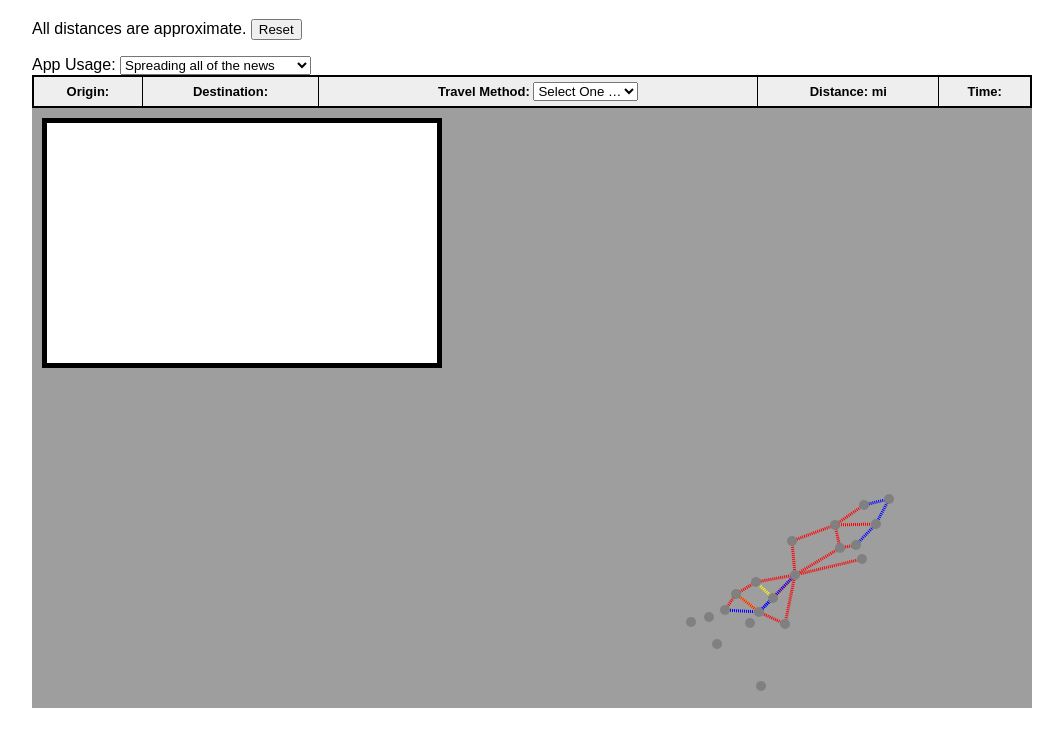
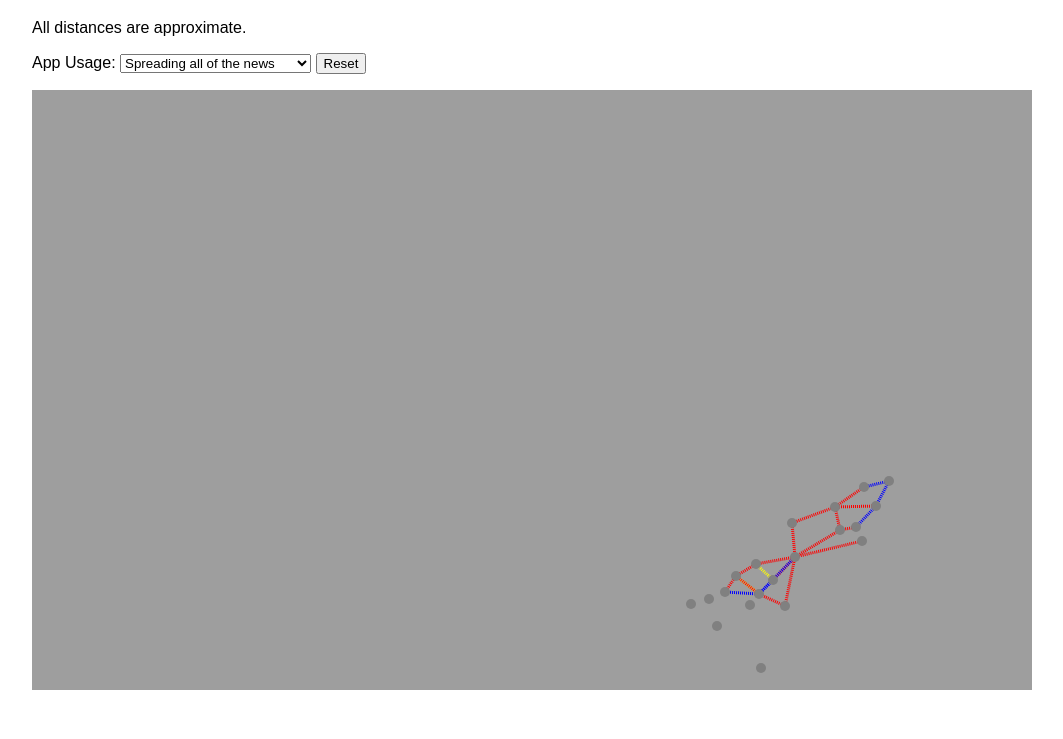
Before and after one commit to blackpan2/SpreadOfNews, a plain HTML site: page index.html in a window 1280 px wide. Both pictures are taken after a click on the button "Reset". Shown: the part 61-800 px from the top of the page, without its empty margins (108-1171 px from the left). Drawn offline with nearby package versions, Linux system fonts and the light colour scheme.

Commit message:
hide and show the travel method dropdown (so that is only shown when it can be used) remove unneeded css add a handler for changing between the different usage options (to immediately redraw the canvas) make the canvas drawing functions on the top level so that they can be referred to by the change usage handler remove the table from the html

```diff
--- a/css/style.css
+++ b/css/style.css
@@ -41,24 +41,10 @@ html {
     display: none;
 }
 
-table.dataTable {
-    border: 2px solid #000000;
-    background-color: #EEEEEE;
-    width: 100%;
-    text-align: center;
-    border-collapse: collapse;
+#menu {
+    padding-bottom: 1em;
 }
 
-table.dataTable td, table.dataTable th {
-    border: 1px solid #000000;
-    padding: 5px 4px;
+.hidden {
+    visibility: hidden;
 }
-
-table.dataTable tbody td {
-    font-size: 13px;
-    font-weight: bold;
-}
-
-table.dataTable tfoot td {
-    font-size: 14px;
-}
--- a/index.html
+++ b/index.html
@@ -18,37 +18,27 @@
     <p>All distances are approximate.
         <!--Todo add more explanation-->
         <!--Todo add information about the different traversal options-->
-        <button id="reset-button">Reset</button>
     </p>
     <div id="error-div">
         <span id="error-message"></span>
         <button id="close-error-button"><i class="fas fa-times-circle"></i></button>
     </div>
+    <div id="menu">
         <label>App Usage:
             <select id="usage_method" name="usage_method">
                 <option value="spread">Spreading all of the news</option>
                 <option value="distance">Travel Time between 2 cities</option>
             </select>
         </label>
-    <table class="dataTable">
-        <tbody>
-        <tr>
-            <td>Origin: <span id="origin-city-name"></span></td>
-            <td>Destination: <span id="destination-city-name"></span></td>
-            <td>
-                <label>Travel Method:
+        <button id="reset-button">Reset</button>
+        <label class="travel_method_wrapper hidden">Travel Method:
             <select id="travel_method" name="travel_method">
                 <option value="">Select One …</option>
                 <option value="road">Road</option>
                 <option value="railroad">Railroad</option>
             </select>
         </label>
-            </td>
-            <td>Distance: <span id="distance-report"></span>mi</td>
-            <td>Time: <span id="time-report"></span></td>
-        </tr>
-        </tbody>
-    </table>
+    </div>
     <div id="cy-map-wrapper">
         <div id="cy"></div>
     </div>
--- a/js/index.js
+++ b/js/index.js
@@ -77,41 +77,6 @@ function initCytoscape() {
     });
     canvas = layer.getCanvas();
     ctx = canvas.getContext('2d');
-    function drawStationary() {
-        ctx.fillStyle = 'black';
-        ctx.fillRect(10, 10, 400, 250);
-        ctx.fillStyle = 'white';
-        ctx.fillRect(15, 15, 390, 240);
-
-        ctx.font = "small-caps 700 30px system-ui";
-        ctx.fillStyle = "black";
-        if (travelTime.originNode) {
-            ctx.fillText("Origin: " + travelTime.originNode.data('name') + ", " + travelTime.originNode.data('state'), 20, 65, 380);
-        }
-        if (travelTime.destinationNode) {
-            // if (true) {
-            ctx.fillText("Destination: " + travelTime.destinationNode.data('name') + ", " + travelTime.destinationNode.data('state'), 20, 115, 380);
-            ctx.fillText("Distance: " + travelTime.distance + "mi.", 20, 165, 380);
-            ctx.fillText("Travel Time: " + travelTime.time + "hr.", 20, 215, 380);
-        }
-    }
-
-    function drawBackground() {
-        layer.resetTransform(ctx);
-        layer.clear(ctx);
-        layer.setTransform(ctx);
-        ctx.save();
-        ctx.drawImage(background, 0, 0, 1000, 1260);
-    }
-
-    function draw() {
-        drawBackground();
-        layer.resetTransform(ctx);
-        ctx.save();
-
-        drawStationary();
-        ctx.restore();
-    }
 
     draw();
     cy.on("render cyCanvas.resize", function () {
@@ -142,6 +107,49 @@ function initCytoscape() {
         }
         draw();
     });
+}
+
+/* Canvas */
+function drawStationary() {
+    switch ($("select#usage_method option:checked").val()) {
+        case 'distance':
+            ctx.fillStyle = 'black';
+            ctx.fillRect(10, 10, 400, 250);
+            ctx.fillStyle = 'white';
+            ctx.fillRect(15, 15, 390, 240);
+
+            ctx.font = "small-caps 700 30px system-ui";
+            ctx.fillStyle = "black";
+            if (travelTime.originNode) {
+                ctx.fillText("Origin: " + travelTime.originNode.data('name') + ", " + travelTime.originNode.data('state'), 20, 65, 380);
+            }
+            if (travelTime.destinationNode) {
+                // if (true) {
+                ctx.fillText("Destination: " + travelTime.destinationNode.data('name') + ", " + travelTime.destinationNode.data('state'), 20, 115, 380);
+                ctx.fillText("Distance: " + travelTime.distance + "mi.", 20, 165, 380);
+                ctx.fillText("Travel Time: " + travelTime.time + "hr.", 20, 215, 380);
+            }
+            break;
+        case 'spread':
+            break;
+    }
+}
+
+function drawBackground() {
+    layer.resetTransform(ctx);
+    layer.clear(ctx);
+    layer.setTransform(ctx);
+    ctx.save();
+    ctx.drawImage(background, 0, 0, 1000, 1260);
+}
+
+function draw() {
+    drawBackground();
+    layer.resetTransform(ctx);
+    ctx.save();
+
+    drawStationary();
+    ctx.restore();
 }
 
 /* Common */
@@ -238,7 +246,7 @@ highlightTravelTime = function (collection) {
 };
 
 /* Event Handlers */
-changeEventHandler = function () {
+changeTravelHandler = function () {
     if (travelTime.originNode !== null && travelTime.destinationNode !== null || travelTime.originNode === null && travelTime.destinationNode === null) {
         clearHighlighted();
         onCloseError();
@@ -246,17 +254,19 @@ changeEventHandler = function () {
     }
 };
 
+changeUsageHandler = function () {
+    onReset();
+    draw();
+    $(".travel_method_wrapper").toggleClass( "hidden", $("select#usage_method option:checked").val() !== "distance" );
+};
+
 onReset = function () {
     travelTime.originNode = null;
-    $('#origin-city-name').text("");
-
     travelTime.destinationNode = null;
-    $('#destination-city-name').text("");
-
-    $('#distance-report').text("");
+    travelTime.distance = 0;
+    travelTime.time = 0;
 
     clearHighlighted();
-
     onCloseError();
 };
 
@@ -274,5 +284,6 @@ onCloseError = function () {
 document.addEventListener('DOMContentLoaded', function () {
     document.getElementById("reset-button").onclick = onReset;
     document.getElementById("close-error-button").onclick = onCloseError;
-    document.querySelector('select[name="travel_method"]').onchange = changeEventHandler;
+    document.querySelector('select[name="travel_method"]').onchange = changeTravelHandler;
+    document.querySelector('select[name="usage_method"]').onchange = changeUsageHandler;
 }, false);
```
Lines whose indentation alone changed are shown as unchanged.
